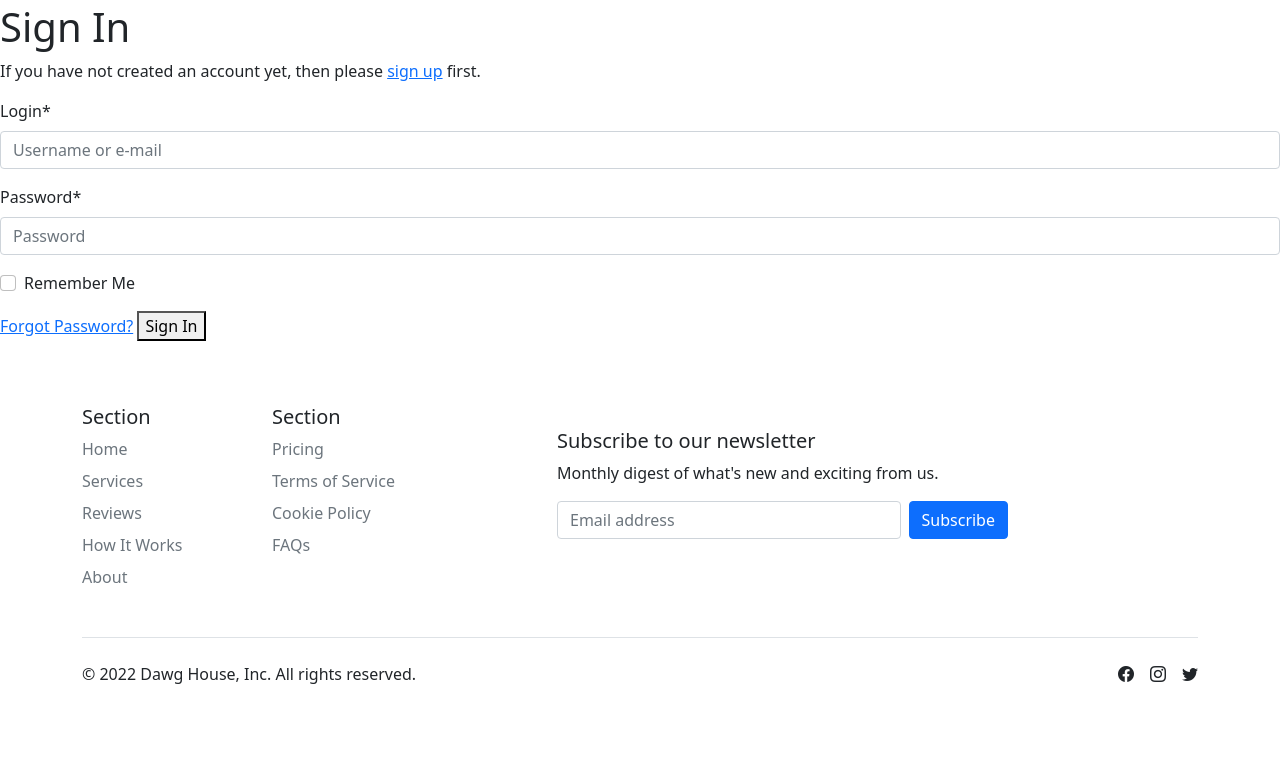
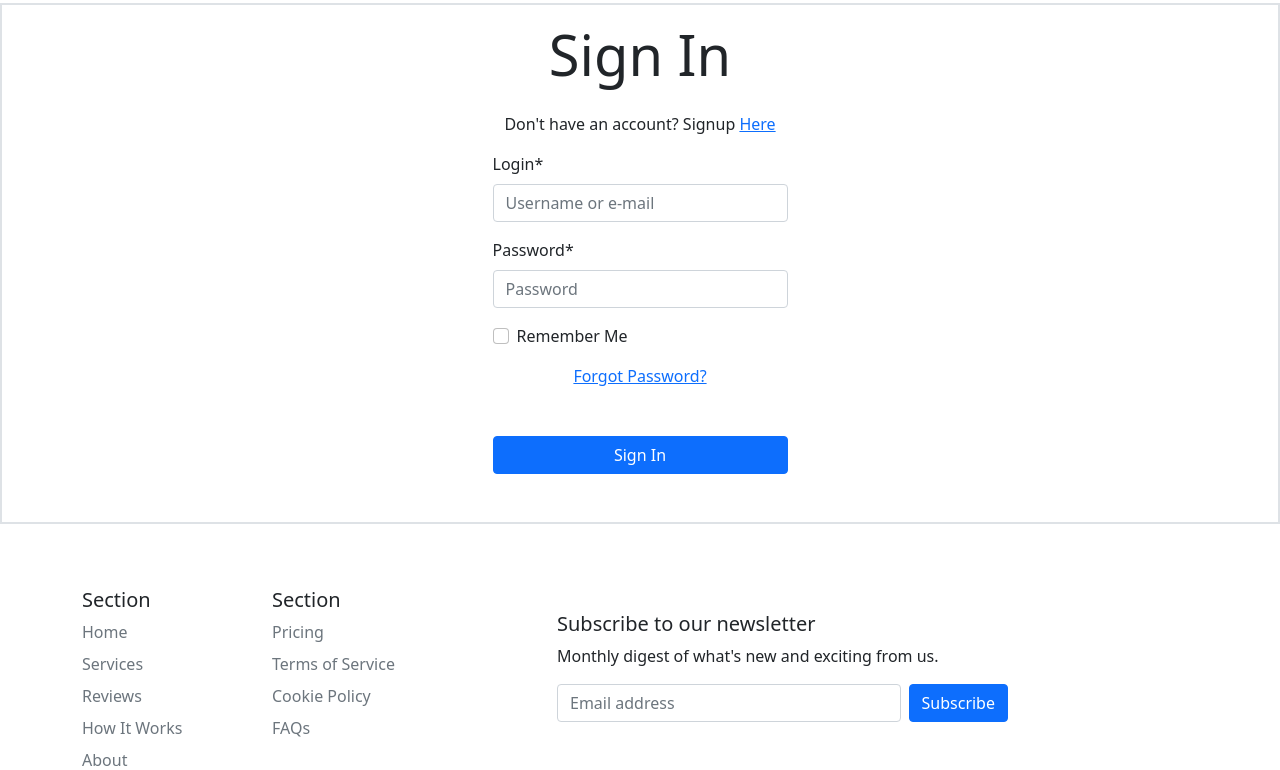
Before and after one commit to Colm1711/dawg_house, a Django app: page /accounts/login/ in a window 1280 px wide. Shown: the part 85-855 px from the top of the page. Before the commit the page ends 769 px from the top, so only its background shows below. Run offline with Django 3.2, Linux system fonts and the light colour scheme; some libraries are stand-ins or nearby versions.

Commit message:
add custom layout styling to auth login page

```diff
--- a/templates/allauth/account/login.html
+++ b/templates/allauth/account/login.html
@@ -6,8 +6,8 @@
 {% block head_title %}{% trans "Sign In" %}{% endblock %}
 
 {% block content %}
-
-<h1>{% trans "Sign In" %}</h1>
+<div class="border border-2">
+  <h1 class="display-4 text-center py-3">{% trans "Sign In" %}</h1>
 
   {% get_providers as socialaccount_providers %}
 
@@ -29,18 +29,30 @@ for a {{ site_name }} account and sign in below:{% endblocktrans %}</p>
   {% include "socialaccount/snippets/login_extra.html" %}
 
   {% else %}
-<p>{% blocktrans %}If you have not created an account yet, then please
-<a href="{{ signup_url }}">sign up</a> first.{% endblocktrans %}</p>
+  <div class="pb-5">
+    <div class="text-center">
+      <p class="text-lead">{% blocktrans %}Don't have an account? Signup
+        <a href="{{ signup_url }}">Here</a>{% endblocktrans %}</p>
+    </div>
     {% endif %}
-
+    <div class="container col-md-3">
       <form class="login" method="POST" action="{% url 'account_login' %}">
         {% csrf_token %}
         {{ form|crispy }}
         {% if redirect_field_value %}
         <input type="hidden" name="{{ redirect_field_name }}" value="{{ redirect_field_value }}" />
         {% endif %}
-  <a class="button secondaryAction" href="{% url 'account_reset_password' %}">{% trans "Forgot Password?" %}</a>
-  <button class="primaryAction" type="submit">{% trans "Sign In" %}</button>
+        <div class="container">
+          <div class="row text-center">
+            <div class="pb-5">
+              <a class="button secondaryAction"
+                href="{% url 'account_reset_password' %}">{% trans "Forgot Password?" %}</a>
+            </div>
+            <button class="primaryAction btn btn-primary" type="submit">{% trans "Sign In" %}</button>
+          </div>
+        </div>
       </form>
-
+    </div>
+  </div>
+</div>
 {% endblock %}
```
Lines whose indentation alone changed are shown as unchanged.
